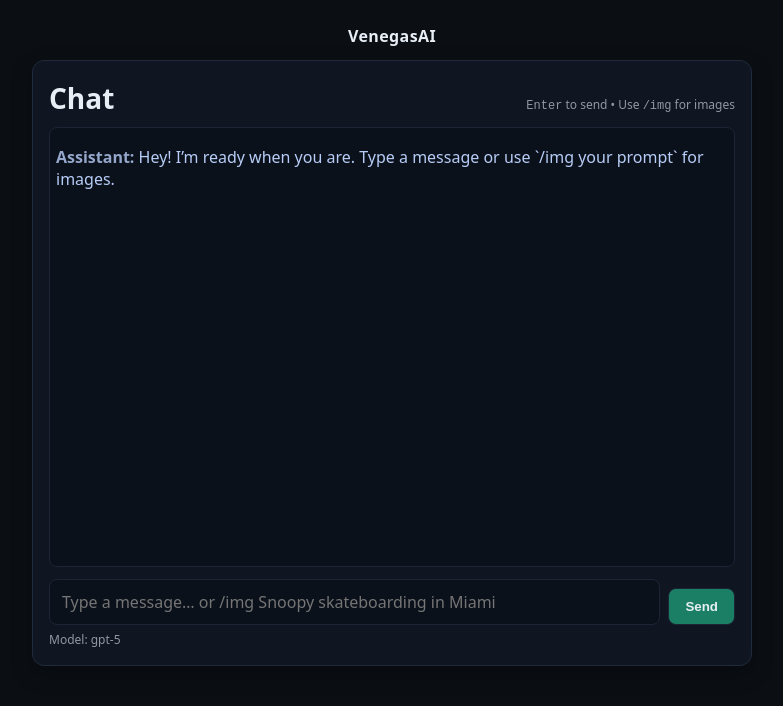
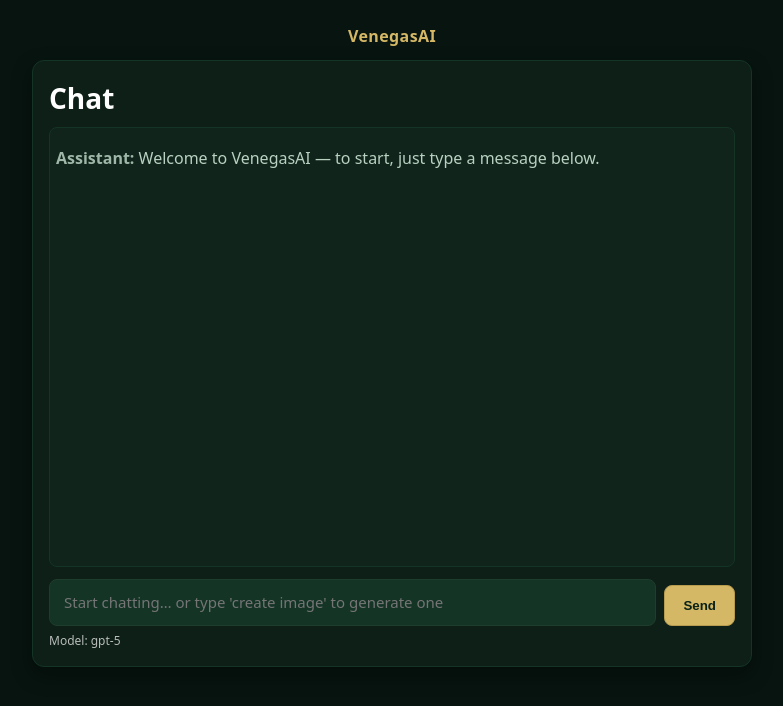
Before and after one commit to venegasandrew5396-art/Avenegas, a Next.js app: page / in a window 1280 px wide. Shown: the top 706 px of the page, without its empty margins (248-1031 px from the left). Built offline with nearby package versions, Linux system fonts and the light colour scheme.

Commit message:
Update page.jsx

```diff
--- a/app/page.jsx
+++ b/app/page.jsx
@@ -1,7 +1,7 @@
 'use client';
-import { useState, useRef, useEffect } from 'react';
+import { useEffect, useRef, useState } from 'react';
 
-const MODEL_NAME = 'gpt-5'; // label only for footer
+const MODEL_NAME = 'gpt-5';
 
 // ---------- API helpers ----------
 async function sendChat(messages) {
@@ -12,37 +12,55 @@
   });
   const data = await res.json().catch(() => ({}));
   if (!res.ok || data.ok === false) throw new Error(data.error || `HTTP ${res.status}`);
-  return data.message; // { role, content }
+  return data.message;
 }
 
-// Uses blob URLs for reliable rendering in the browser
 async function generateImage(prompt, size = '1024x1024') {
   const res = await fetch('/api/image', {
     method: 'POST',
     headers: { 'Content-Type': 'application/json' },
     body: JSON.stringify({ prompt, size }),
   });
-
   const data = await res.json().catch(() => ({}));
   if (!res.ok || data.ok === false) throw new Error(data.error || `HTTP ${res.status}`);
 
   const b64 = data.b64;
-  if (!b64 || typeof b64 !== 'string') throw new Error('No image data returned');
+  if (!b64) throw new Error('No image data returned');
+  const bytes = Uint8Array.from(atob(b64), c => c.charCodeAt(0));
+  return URL.createObjectURL(new Blob([bytes], { type: 'image/png' }));
+}
 
-  // base64 -> Blob -> blob: URL
-  const byteChars = atob(b64);
-  const byteNums = new Array(byteChars.length);
-  for (let i = 0; i < byteChars.length; i++) byteNums[i] = byteChars.charCodeAt(i);
-  const byteArray = new Uint8Array(byteNums);
-  const blob = new Blob([byteArray], { type: 'image/png' });
-  const url = URL.createObjectURL(blob);
-  return url; // blob:https://your.site/...
+// ---------- Retry helpers for complex prompts ----------
+function simplifyPrompt(p) {
+  if (!p) return '';
+  // take first sentence (or whole if short), strip heavy style chains, clamp length
+  let s = p.split(/[.!?]/)[0];
+  if (s.length < 40) s = p;
+  s = s.replace(/,\s*(ultra|hyper|octane|8k|unreal|cinematic|photoreal|ray\s*tracing|hdr)\b.*$/i, '');
+  if (s.length > 220) s = s.slice(0, 220);
+  return s.trim();
+}
+
+async function generateImageWithRetry(prompt) {
+  // 1st try: square (consistent)
+  try {
+    return await generateImage(prompt, '1024x1024');
+  } catch (e) {
+    const msg = String(e?.message || '').toLowerCase();
+    const timeout = msg.includes('504') || msg.includes('timed out');
+    if (!timeout) throw e;
+
+    // 2nd try: simplified prompt + 'auto'
+    const simpler = simplifyPrompt(prompt);
+    if (!simpler) throw e;
+    return await generateImage(simpler, 'auto');
+  }
 }
 
 // ---------- Main UI ----------
-export default function ChatPage() {
+export default function Page() {
   const [messages, setMessages] = useState([
-    { role: 'assistant', content: "Hey! I’m ready when you are. Type a message or use `/img your prompt` for images." }
+    { role: 'assistant', content: 'Welcome to VenegasAI — to start, just type a message below.' }
   ]);
   const [input, setInput] = useState('');
   const [loading, setLoading] = useState(false);
@@ -59,33 +77,26 @@
     setInput('');
     setLoading(true);
 
-    // image command: "/img ..." or "/image ..."
-    const IMG_RE = /^\/(img|image)\s+/i;
+    // commands: /img …, /image …, create image …
+    const IMG_RE = /^(?:\/(?:img|image)|create(?:\s+an)?\s+image(?:\s+of)?)\s+/i;
 
     if (IMG_RE.test(text)) {
       const prompt = text.replace(IMG_RE, '').trim();
       if (!prompt) {
-        setMessages(m => [
-          ...m,
-          { role: 'assistant', content: 'Image error: please add a prompt after /img' }
-        ]);
+        setMessages(m => [...m, { role: 'assistant', content: 'Image error: please add a prompt after your command' }]);
         setLoading(false);
         return;
       }
-
-      // show what the user typed
       setMessages(m => [...m, { role: 'user', content: text }]);
-
       try {
-        const src = await generateImage(prompt, '1024x1024'); // valid size
-        setMessages(m => [
-          ...m,
-          { role: 'assistant', image: src, alt: prompt }
-        ]);
+        const src = await generateImageWithRetry(prompt);
+        setMessages(m => [...m, { role: 'assistant', image: src, alt: prompt }]);
       } catch (e) {
         setMessages(m => [
           ...m,
-          { role: 'assistant', content: `Image error: ${e.message}` }
+          { role: 'assistant',
+            content: `Image error: ${e.message}. Tip: shorten details or try “create image … in simple flat style”.`
+          }
         ]);
       } finally {
         setLoading(false);
@@ -98,7 +109,10 @@
     setMessages(m => [...m, userMsg]);
 
     try {
-      const reply = await sendChat([...messages, userMsg]);
+      const history = messages
+        .filter(m => typeof m.content === 'string' && !m.image)
+        .map(m => ({ role: m.role, content: m.content }));
+      const reply = await sendChat([...history, userMsg]);
       setMessages(m => [...m, { role: 'assistant', content: reply.content }]);
     } catch (e) {
       setMessages(m => [...m, { role: 'assistant', content: `Server error: ${e.message}` }]);
@@ -121,15 +135,12 @@
       <div style={styles.card}>
         <div style={styles.titleRow}>
           <div style={styles.title}>Chat</div>
-          <div style={styles.hint}><kbd>Enter</kbd> to send • Use <code>/img</code> for images</div>
         </div>
 
         <div ref={scrollRef} style={styles.messages}>
           {messages.map((m, i) => (
             <div key={i} style={{ ...styles.msg, ...(m.role === 'user' ? styles.user : styles.assistant) }}>
-              <strong style={{ opacity: .8 }}>
-                {m.role === 'user' ? 'You' : 'Assistant'}:
-              </strong>{' '}
+              <strong style={{ opacity: .85 }}>{m.role === 'user' ? 'You' : 'Assistant'}:</strong>{' '}
               {m.image ? (
                 <img
                   src={m.image}
@@ -158,10 +169,11 @@
 
         <div style={styles.inputRow}>
           <textarea
+            className="input"
             value={input}
             onChange={(e) => setInput(e.target.value)}
             onKeyDown={onKeyDown}
-            placeholder="Type a message… or /img Snoopy skateboarding in Miami"
+            placeholder="Start chatting… or type 'create image' to generate one"
             style={styles.textarea}
             rows={1}
           />
@@ -180,67 +192,38 @@
 const styles = {
   page: {
     minHeight: '100vh',
-    background: '#0b0f14',
-    color: '#e8eef6',
+    background: '#07140f',
+    color: '#ffffff',
     display: 'flex',
     flexDirection: 'column',
     alignItems: 'center',
-    padding: '24px'
+    padding: 24
   },
-  header: {
-    fontWeight: 800,
-    letterSpacing: .4,
-    marginBottom: 12
-  },
+  header: { fontWeight: 800, letterSpacing: .4, marginBottom: 12, color: '#d4b866' },
   card: {
-    width: '100%',
-    maxWidth: 720,
-    background: '#0f1621',
-    border: '1px solid #1f2a3a',
-    borderRadius: 12,
-    padding: 16,
+    width: '100%', maxWidth: 720, background: '#0e1f17',
+    border: '1px solid #143426', borderRadius: 12, padding: 16,
     boxShadow: '0 8px 20px rgba(0,0,0,.35)'
   },
-  titleRow: {
-    display: 'flex',
-    justifyContent: 'space-between',
-    alignItems: 'baseline',
-    marginBottom: 8
+  titleRow: { display: 'flex', justifyContent: 'space-between', alignItems: 'baseline', marginBottom: 8 },
+  title: { fontSize: 28, fontWeight: 700 },
+  messages: {
+    height: '55vh', overflowY: 'auto', padding: '8px 6px',
+    background: '#10241b', borderRadius: 8, border: '1px solid #143426', marginBottom: 12
   },
-  title: { fontSize: 28, fontWeight: 700 },
-  hint: { opacity: .6, fontSize: 12 },
-  messages: {
-    height: '55vh',
-    overflowY: 'auto',
-    padding: '8px 6px',
-    background: '#0b111b',
-    borderRadius: 8,
-    border: '1px solid #1b2535',
-    marginBottom: 12
-  },
-  msg: { margin: '10px 0', lineHeight: 1.4 },
-  user: { color: '#e8eef6' },
-  assistant: { color: '#b7cdf7' },
-  image: { maxWidth: '100%', borderRadius: 8, border: '1px solid #1b2535', marginTop: 6 },
+  msg: { margin: '10px 0', lineHeight: 1.5 },
+  user: { color: '#ffffff' },
+  assistant: { color: '#b8d1c1' },
+  image: { maxWidth: '100%', borderRadius: 8, border: '1px solid #143426', marginTop: 6 },
   inputRow: { display: 'flex', gap: 8, alignItems: 'flex-end' },
   textarea: {
-    flex: 1,
-    resize: 'none',
-    background: '#0b111b',
-    color: '#e8eef6',
-    border: '1px solid #1b2535',
-    borderRadius: 8,
-    padding: '10px 12px',
-    outline: 'none'
+    flex: 1, resize: 'none', background: '#143426', color: '#ffffff',
+    border: '1px solid #1f3d2d', borderRadius: 8, padding: '12px 14px',
+    outline: 'none', fontSize: 15, lineHeight: 1.4
   },
   button: {
-    padding: '10px 16px',
-    borderRadius: 8,
-    border: '1px solid #1b2535',
-    background: '#1a7f64',
-    color: '#e8eef6',
-    fontWeight: 700,
-    cursor: 'pointer'
+    padding: '12px 18px', borderRadius: 8, border: '1px solid #b79b4f',
+    background: '#d4b866', color: '#092015', fontWeight: 700, cursor: 'pointer'
   },
-  footerNote: { marginTop: 6, fontSize: 12, opacity: .6 }
+  footerNote: { marginTop: 6, fontSize: 12, opacity: .7 }
 };
```
